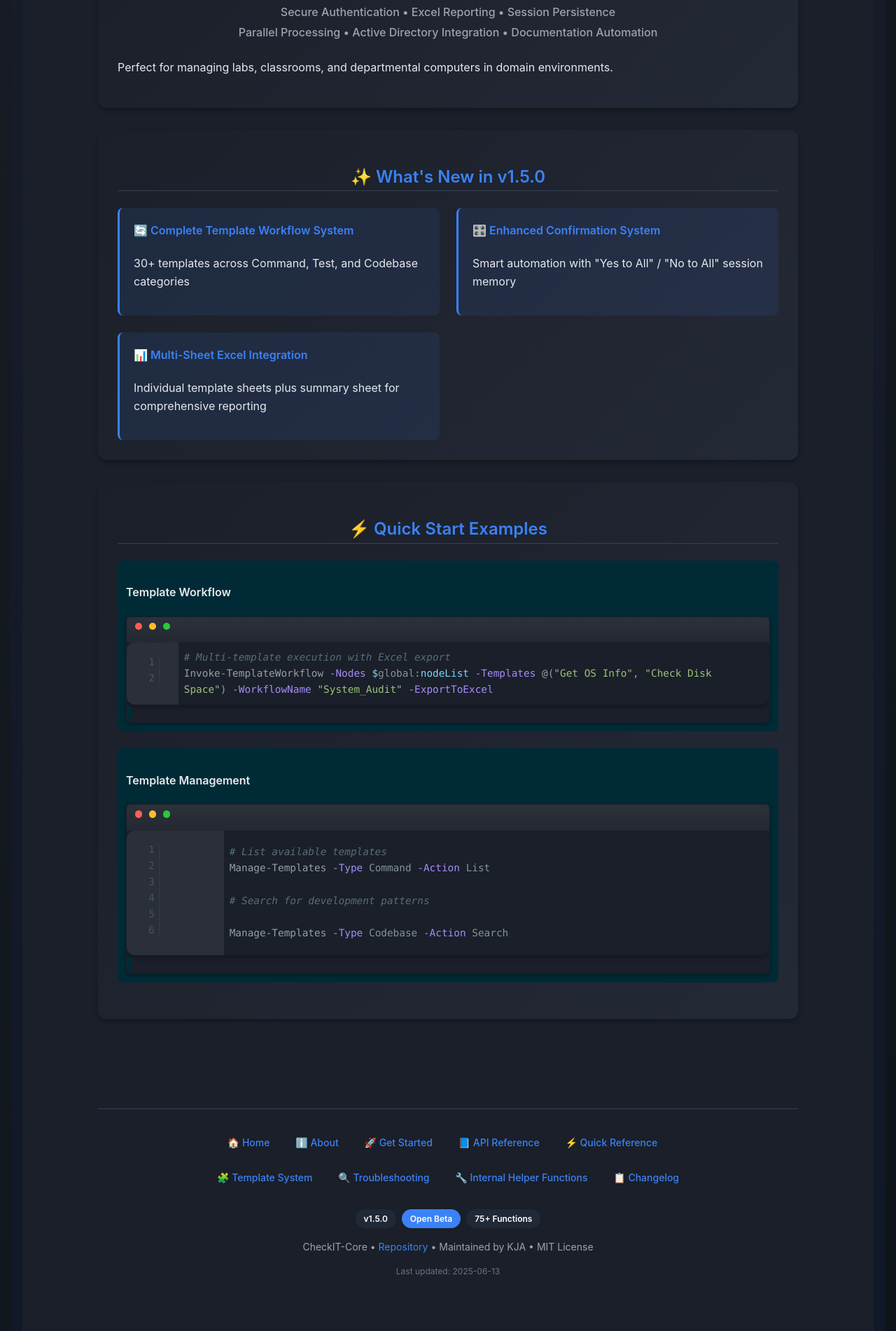
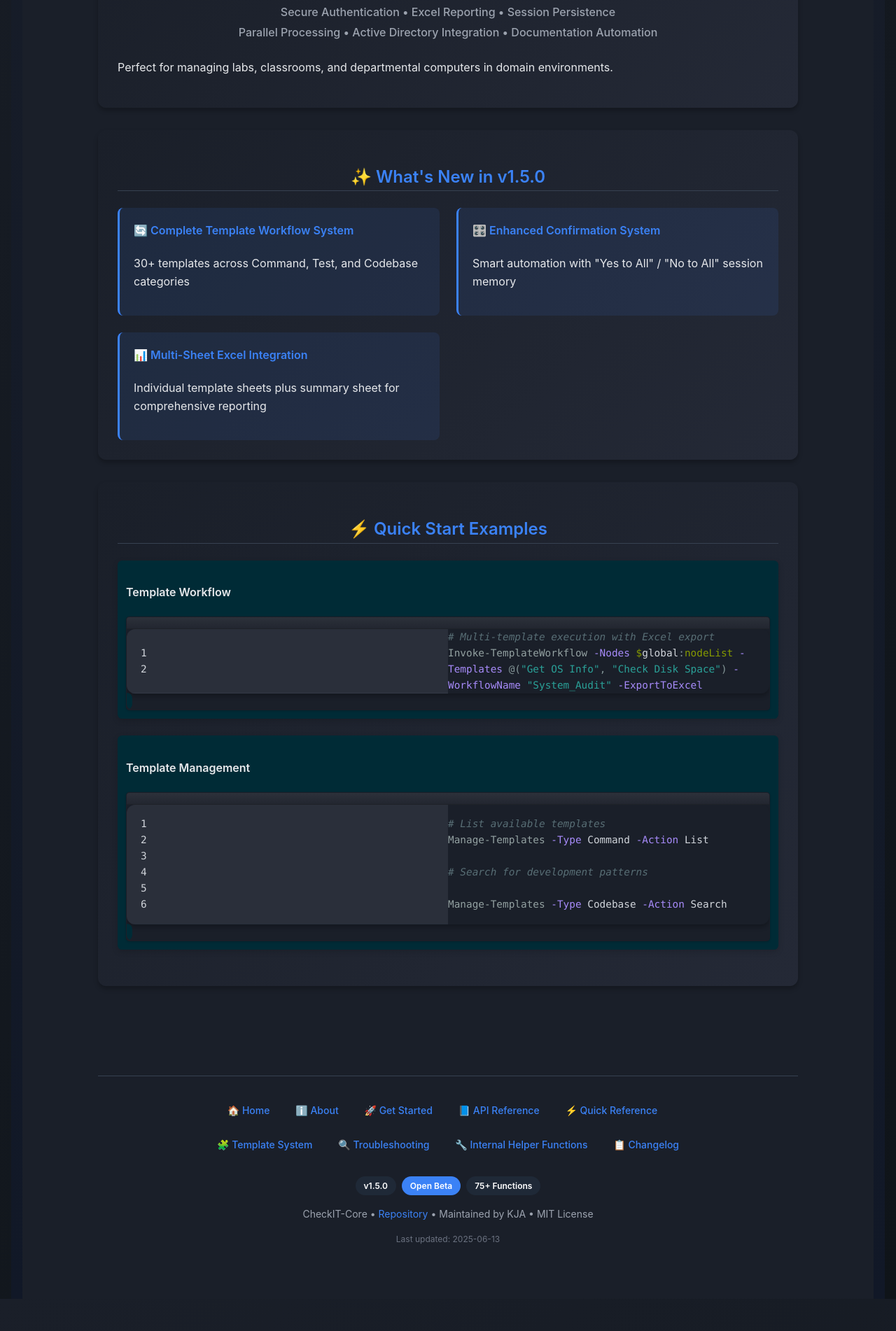
Before and after one commit to nyantoasty/CheckIT-Documentation, a Jekyll site: the page built from index.md, in a window 1280 px wide. Shown: the part 1426-3328 px from the top of the page at 70% size. Built offline with Jekyll 4.4.1, drawn with Linux system fonts in a browser that asks for light colours; after the commit the page ends 3282 px from its top, so only the background shows below that.

Commit message:
Fixing code blocks

```diff
--- a/assets/js/code-blocks.js
+++ b/assets/js/code-blocks.js
@@ -1,41 +1,66 @@
 document.addEventListener('DOMContentLoaded', function() {
-  // Select all code blocks
-  const codeBlocks = document.querySelectorAll('div.highlight');
+  // Clean up any duplicate elements first
+  document.querySelectorAll('.highlight pre pre').forEach(function(dupePre) {
+    const parent = dupePre.parentNode;
+    parent.innerHTML = dupePre.innerHTML;
+  });
 
-  codeBlocks.forEach(function(block) {
+  // Fix code blocks
+  document.querySelectorAll('div.highlight').forEach(function(block) {
     // Find the language from class name
     const classes = block.className.split(' ');
-    let language = 'powershell'; // Default
+    let language = 'POWERSHELL'; // Default
 
     for (const className of classes) {
       if (className.startsWith('language-')) {
-        language = className.replace('language-', '');
+        language = className.replace('language-', '').toUpperCase();
         break;
       }
     }
 
-    // Set data attribute
-    block.setAttribute('data-language', language.toUpperCase());
+    // Set data attribute for the title
+    block.setAttribute('data-language', language);
 
-    // Wrap in code-example container if it's not already wrapped
+    // Remove any duplicate headers
+    block.querySelectorAll('.highlight::before').forEach(function(dupeHeader) {
+      dupeHeader.remove();
+    });
+
+    // Ensure we only have one wrapper
     if (!block.parentElement.classList.contains('code-example')) {
+      // Check if we're already in a code-example
+      let parent = block.parentElement;
+      let inCodeExample = false;
+
+      while (parent) {
+        if (parent.classList && parent.classList.contains('code-example')) {
+          inCodeExample = true;
+          break;
+        }
+        parent = parent.parentElement;
+      }
+
+      if (!inCodeExample) {
+        // Create wrapper if not already wrapped
         const wrapper = document.createElement('div');
         wrapper.className = 'code-example';
         block.parentNode.insertBefore(wrapper, block);
         wrapper.appendChild(block);
       }
+    }
 
-    // Create copy button
+    // Create copy button if not exists
+    if (!block.querySelector('.copy-button')) {
       const copyButton = document.createElement('button');
       copyButton.className = 'copy-button';
       copyButton.innerHTML = 'Copy';
 
       copyButton.addEventListener('click', function() {
         // Get code without line numbers
-      const pre = block.querySelector('pre');
-      const code = pre.innerText
-        .replace(/^\s*\d+\s+/gm, '') // Remove line numbers
-        .replace(/^\s{4}/gm, '');    // Remove common indentation
+        const code = Array.from(block.querySelectorAll('.rouge-code .line'))
+          .map(line => line.textContent)
+          .join('\n')
+          .replace(/^\s*\d+\s+/gm, ''); // Remove line numbers
 
         // Copy to clipboard
         navigator.clipboard.writeText(code).then(function() {
@@ -57,7 +82,17 @@
         });
       });
 
-    // Add the button to the language header
-    block.insertBefore(copyButton, block.firstChild);
+      // Add to the block
+      block.appendChild(copyButton);
+    }
+  });
+
+  // Fix any additional styling issues
+  document.querySelectorAll('.highlight table').forEach(function(table) {
+    table.style.margin = '0';
+    table.style.padding = '0';
+    table.style.border = 'none';
+    table.style.width = '100%';
+    table.style.tableLayout = 'fixed';
   });
 });
--- a/assets/style.css
+++ b/assets/style.css
@@ -756,105 +756,91 @@
   }
 }
 /***********************************
- * TERMINAL-STYLE CODE BLOCKS
+ * WINDOWS-STYLE CODE BLOCKS
  ***********************************/
 
 /* Outer container with teal background */
 .code-example {
-  background: #002b36 !important;
-  border-radius: 0.5rem !important;
+  background: #002b36 !important; /* Dark teal background */
+  border-radius: 0.4rem !important;
   margin: 1.5rem 0 !important;
   padding: 0.75rem !important;
   position: relative !important;
+  box-shadow: 0 3px 8px rgba(0, 0, 0, 0.15) !important;
 }
 
-/* Terminal-like code block */
+/* Clean terminal code block - Windows style */
 .highlight {
   margin: 0 !important;
   position: relative !important;
-  border-radius: 0.4rem !important;
+  border-radius: 0.3rem !important;
   overflow: hidden !important;
   background: #1a1f29 !important; /* Dark terminal background */
-  box-shadow: 0 2px 6px rgba(0, 0, 0, 0.3) !important;
-  border: 1px solid rgba(30, 30, 40, 0.5) !important; /* Subtle border */
+  box-shadow: 0 1px 3px rgba(0, 0, 0, 0.2) !important;
+  border: 1px solid rgba(30, 30, 40, 0.5) !important;
 }
 
-/* Terminal header bar */
+/* Windows-style titlebar */
 .highlight::before {
   content: attr(data-language);
   display: flex !important;
   align-items: center !important;
-  background: linear-gradient(to bottom, #2c313a, #242832) !important;
-  color: #9da5b4 !important;
-  padding: 0.35rem 1rem !important;
+  background: linear-gradient(to bottom, #2c313a, #222630) !important;
+  color: #d1d5db !important;
   font-size: 0.75rem !important;
   font-weight: 500 !important;
+  padding: 0.5rem 1rem !important;
+  border-bottom: 1px solid rgba(0, 0, 0, 0.3) !important;
+  text-transform: uppercase !important;
   letter-spacing: 0.025em !important;
-  text-transform: uppercase !important;
-  border-bottom: 1px solid rgba(0, 0, 0, 0.2) !important;
-  height: 1.5rem !important;
+  text-align: left !important;
+  justify-content: flex-start !important; /* Left align title */
+  height: auto !important;
 }
 
-/* Add terminal window controls */
+/* Remove terminal control buttons - no Mac buttons */
 .highlight::after {
-  content: '';
-  position: absolute !important;
-  top: 0.5rem !important;
-  left: 0.75rem !important;
-  width: 0.65rem !important;
-  height: 0.65rem !important;
-  background: #ff5f56 !important; /* Red circle */
-  border-radius: 50% !important;
-  box-shadow:
-    1.25rem 0 0 #ffbd2e, /* Yellow circle */
-    2.5rem 0 0 #27c93f /* Green circle */
-    !important;
-  z-index: 1 !important;
+  display: none !important;
 }
 
-/* Move the language indicator to the center */
-.highlight[data-language]::before {
-  justify-content: center !important;
-  padding-left: 4rem !important; /* Make room for circles */
-}
-
-/* Code content area with proper terminal spacing */
+/* Code content area with proper spacing */
 .highlight pre {
-  padding: 0.6rem 0.5rem !important;
+  padding: 0.75rem 0.5rem !important;
   margin: 0 !important;
   background: transparent !important;
   overflow-x: auto !important;
-  font-family: 'JetBrains Mono', 'Fira Code', Consolas, monospace !important;
+  font-family: 'Consolas', 'Menlo', 'Monaco', monospace !important;
+  font-size: 0.9rem !important;
 }
 
-/* Tighter line numbers styling that looks like terminal gutter */
+/* Tighter line numbers styling */
 .highlight .lineno {
   color: #586e75 !important;
   display: inline-block !important;
-  padding: 0 0.4rem 0 0.25rem !important; /* Reduced padding */
-  margin-right: 0.4rem !important;
+  padding: 0 0.4rem 0 0.5rem !important;
+  margin-right: 0.3rem !important;
   border-right: 1px solid rgba(100, 110, 130, 0.3) !important;
   text-align: right !important;
-  min-width: 1rem !important;
+  min-width: 1.5rem !important;
   user-select: none !important;
-  opacity: 0.6 !important;
+  opacity: 0.7 !important;
 }
 
-/* Move code text close to the line numbers */
+/* Move code text closer to line numbers */
 .highlight code {
   padding-left: 0 !important;
   margin-left: 0 !important;
   tab-size: 2 !important;
 }
 
-/* Button styling to match terminal look */
+/* Windows-style copy button */
 .copy-button {
   position: absolute !important;
-  top: 0.35rem !important;
+  top: 0.4rem !important;
   right: 0.5rem !important;
-  background: rgba(70, 80, 95, 0.5) !important;
-  color: #cbd5e0 !important;
-  border: none !important;
+  background: rgba(59, 130, 246, 0.1) !important;
+  color: #d1d5db !important;
+  border: 1px solid rgba(99, 102, 241, 0.2) !important;
   border-radius: 0.2rem !important;
   padding: 0.15rem 0.6rem !important;
   font-size: 0.7rem !important;
@@ -862,22 +848,21 @@
   cursor: pointer !important;
   transition: all 0.2s !important;
   z-index: 5 !important;
-  height: 1.1rem !important;
-  line-height: 1 !important;
 }
 
 .copy-button:hover {
-  background: rgba(66, 153, 225, 0.6) !important;
+  background: rgba(59, 130, 246, 0.2) !important;
   color: white !important;
 }
 
 /* Success state for copy button */
 .copy-button.copied {
-  background: rgba(72, 187, 120, 0.6) !important;
-  color: white !important;
+  background: rgba(16, 185, 129, 0.2) !important;
+  border-color: rgba(16, 185, 129, 0.4) !important;
+  color: #d1d5db !important;
 }
 
-/* Fix any nested elements that might be creating extra padding */
+/* Fix nested elements that create duplicate toolbars */
 .highlight > pre,
 .highlight > div,
 .highlight td.code,
@@ -890,19 +875,29 @@
   padding: 0 !important;
 }
 
-/* Terminal-like scrollbar */
+/* Remove any duplicate headers or elements */
+.highlight .rouge-table,
+.highlight div:first-child:not(pre),
+.highlight div.highlight {
+  background: transparent !important;
+  border: none !important;
+  margin: 0 !important;
+  padding: 0 !important;
+}
+
+/* Terminal-like scrollbar - Windows style */
 .highlight pre::-webkit-scrollbar {
   width: 8px !important;
   height: 8px !important;
 }
 
 .highlight pre::-webkit-scrollbar-thumb {
-  background: rgba(255, 255, 255, 0.2) !important;
-  border-radius: 4px !important;
+  background: rgba(255, 255, 255, 0.15) !important;
+  border-radius: 0 !important;
 }
 
 .highlight pre::-webkit-scrollbar-track {
-  background: rgba(0, 0, 0, 0.1) !important;
+  background: rgba(0, 0, 0, 0.05) !important;
 }
 
 /* Ensure code is properly spaced */
@@ -912,20 +907,32 @@
   margin: 0 !important;
 }
 
-/* Fix code keywords and syntax highlighting for terminal look */
-.highlight .kd, .highlight .k {
-  color: #c678dd !important; /* Keywords */
+/* Syntax highlighting for PowerShell - solarized colors */
+.highlight .c1 {
+  color: #586e75 !important; /* Comments */
+  font-style: italic !important;
 }
 
-.highlight .s2, .highlight .s1, .highlight .s {
-  color: #98c379 !important; /* Strings */
+.highlight .k, .highlight .kd, .highlight .kc {
+  color: #cb4b16 !important; /* Keywords */
+}
+
+.highlight .s, .highlight .s2, .highlight .s1 {
+  color: #2aa198 !important; /* Strings */
+}
+
+.highlight .nb, .highlight .nf {
+  color: #268bd2 !important; /* Function names */
+}
+
+.highlight .nv, .highlight .no {
+  color: #859900 !important; /* Variables */
 }
 
 .highlight .mi, .highlight .mf {
-  color: #d19a66 !important; /* Numbers */
+  color: #d33682 !important; /* Numbers */
 }
 
-.highlight .c1, .highlight .cm {
-  color: #5c6370 !important; /* Comments */
-  font-style: italic !important;
+.highlight .o, .highlight .p {
+  color: #839496 !important; /* Operators and punctuation */
 }
```
Lines whose indentation alone changed are shown as unchanged.
